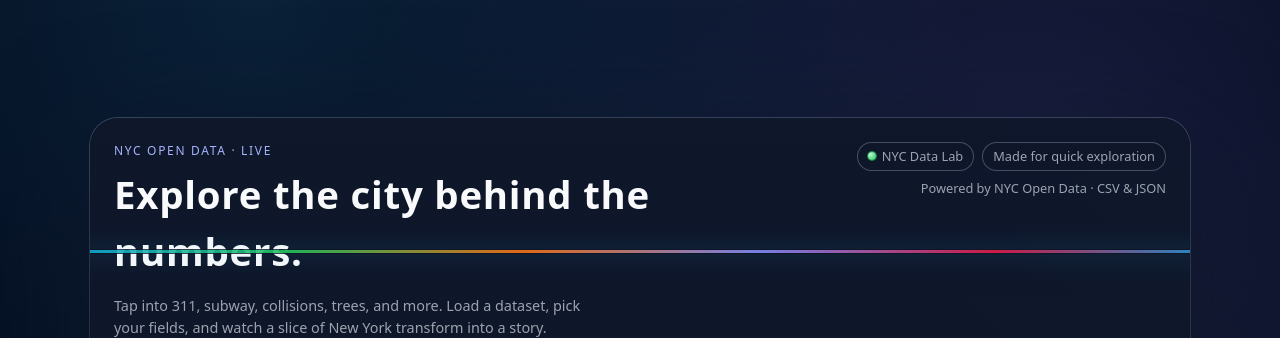
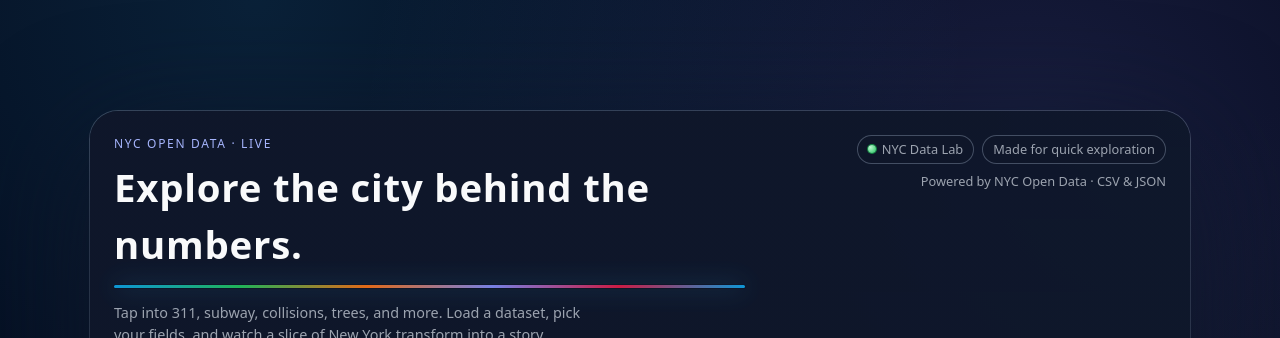
Before and after one commit to ben-benrobinson/opendata, a React (Vite) app: page / in a window 1280 px wide. Shown: the top 338 px of the page. Built offline with nearby package versions, Linux system fonts and the light colour scheme; no server answers.

Commit message:
quick css fix

```diff
--- a/src/index.css
+++ b/src/index.css
@@ -145,32 +145,6 @@
   pointer-events: none;
 }
 
-.nyc-shell::after {
-  /* subway line running through the header */
-  content: "";
-  position: absolute;
-  left: -40px;
-  right: -40px;
-  /* place the line cleanly below the hero title */
-  top: 132px;
-  height: 3px;
-  border-radius: 999px;
-  background:
-    linear-gradient(
-      to right,
-      #0ea5e9 0%,
-      #22c55e 20%,
-      #f97316 40%,
-      #818cf8 60%,
-      #e11d48 80%,
-      #0ea5e9 100%
-    );
-  box-shadow:
-    0 0 0 1px rgba(15, 23, 42, 0.9),
-    0 0 25px rgba(56, 189, 248, 0.55);
-  opacity: 0.9;
-  pointer-events: none;
-}
 
 .nyc-header {
   position: relative;
@@ -195,11 +169,39 @@
 }
 
 .nyc-title {
+  position: relative;
   font-size: clamp(1.9rem, 3.2vw, 2.4rem);
   font-weight: 650;
   letter-spacing: 0.02em;
   color: #f9fafb;
   margin: 0 0 8px;
+  padding-bottom: 14px; /* space for the underline */
+}
+
+.nyc-title::after {
+  /* gradient line anchored below the title text */
+  content: "";
+  position: absolute;
+  left: 0;
+  right: 0;
+  bottom: 0;
+  height: 3px;
+  border-radius: 999px;
+  background:
+    linear-gradient(
+      to right,
+      #0ea5e9 0%,
+      #22c55e 20%,
+      #f97316 40%,
+      #818cf8 60%,
+      #e11d48 80%,
+      #0ea5e9 100%
+    );
+  box-shadow:
+    0 0 0 1px rgba(15, 23, 42, 0.9),
+    0 0 25px rgba(56, 189, 248, 0.55);
+  opacity: 0.9;
+  pointer-events: none;
 }
 
 .nyc-subtitle {
```
